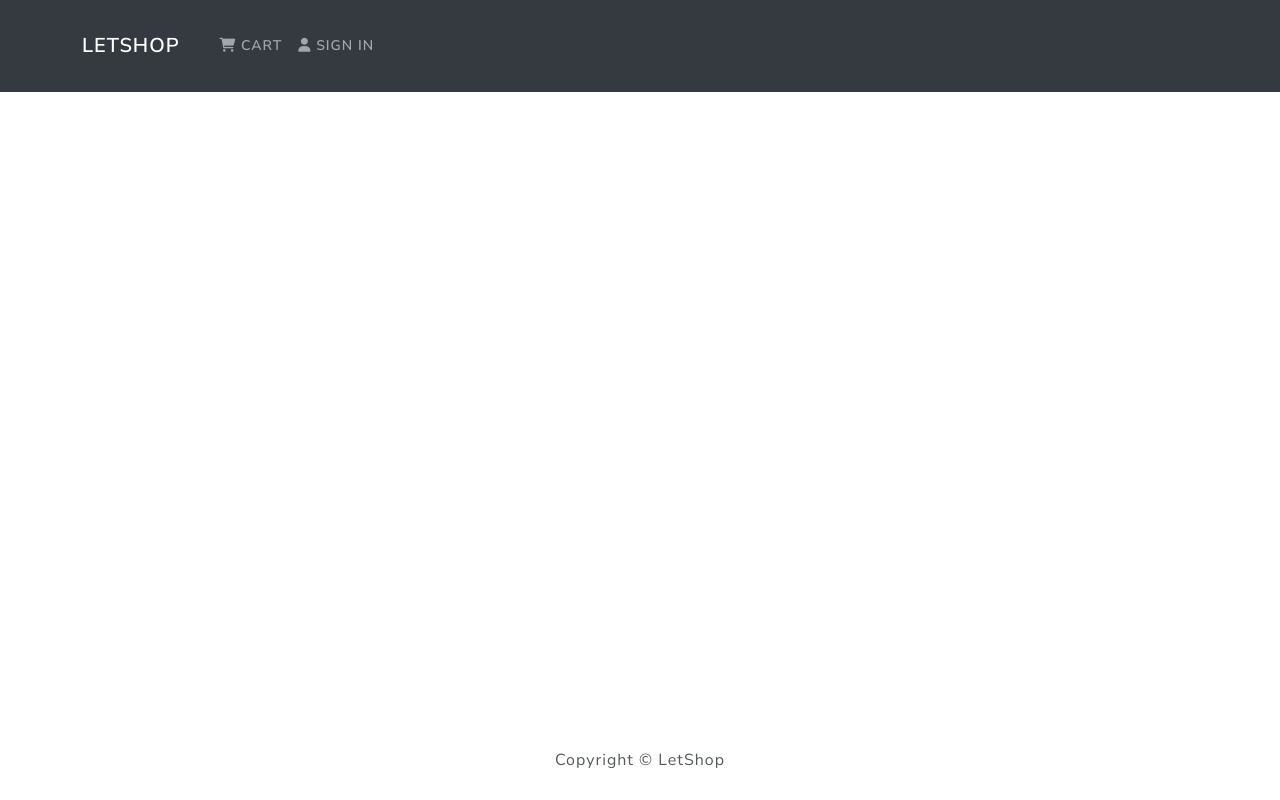
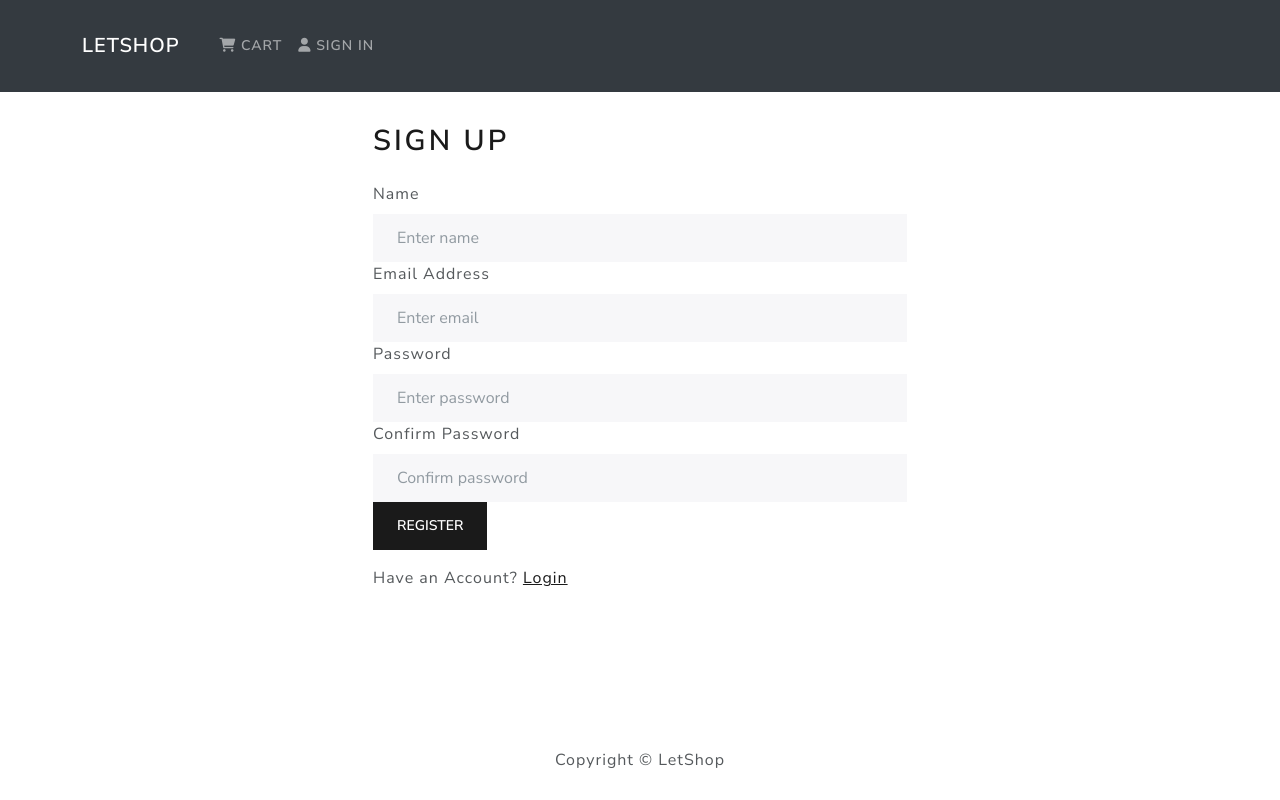
Before and after one commit to Gus199/letshop, a React (Create React App) app in the folder frontend/: page /register in a window 1280 px wide. Built offline with nearby package versions, Linux system fonts and the light colour scheme.

Commit message:
Add login and register from

```diff
--- a/frontend/src/App.js
+++ b/frontend/src/App.js
@@ -2,25 +2,26 @@ import { BrowserRouter as Router, Route, Routes } from 'react-router-dom';
 import { Container } from 'react-bootstrap';
 import Header from './components/Header';
 import Footer from './components/Footer';
-import HomeScreen from './screens/HomeScreen';
-import ProductScreen from './screens/ProductScreen';
+import HomePage from './pages/HomePage';
+import ProductsDetails from './pages/ProductsDetails';
+import Login from './pages/Login';
+import Register from './pages/Register';
 
 function App() {
-
   return (
     <Router>
       <Header />
 
-
-        <main className='py-3'>
-          <Container>
+      <main className='py-3'>
+        <Container>
           <Routes>
-            <Route path='/' element={<HomeScreen />} />
-            <Route path='/product/:id' element={<ProductScreen />} />
-            </Routes>
-          </Container>
-        </main>
-
+            <Route path='/' element={<HomePage />} />
+            <Route path='/product/:id' element={<ProductsDetails />} />
+            <Route path='/login' element={<Login />} />
+            <Route path='/register' element={<Register />} />
+          </Routes>
+        </Container>
+      </main>
 
       <Footer />
     </Router>
--- /dev/null
+++ b/frontend/src/components/FormContainer.js
@@ -0,0 +1,16 @@
+import React from 'react'
+import { Container, Row, Col } from 'react-bootstrap'
+
+const FormContainer = ({ children }) => {
+  return (
+    <Container>
+      <Row className='justify-content-md-center'>
+        <Col xs={12} md={6}>
+          {children}
+        </Col>
+      </Row>
+    </Container>
+  )
+}
+
+export default FormContainer
--- a/frontend/src/screens/HomeScreen.js
+++ b/frontend/src/pages/HomePage.js
@@ -3,7 +3,7 @@ import React, {useState, useEffect}from 'react'
 import { Row, Col } from 'react-bootstrap'
 import Product from '../components/Product'
 
-const HomeScreen = () => {
+const HomePage = () => {
   const [products, setProducts] = useState([])
 useEffect(() => {
    const fetchProducts = async () => {
@@ -28,4 +28,4 @@ useEffect(() => {
   )
 }
 
-export default HomeScreen
+export default HomePage
--- /dev/null
+++ b/frontend/src/pages/Login.js
@@ -0,0 +1,57 @@
+import React, { useState, useEffect } from 'react'
+import { Link } from 'react-router-dom'
+
+import { Form, Button, Row, Col } from 'react-bootstrap'
+import FormContainer from '../components/FormContainer'
+
+
+const Login = ({ location, history }) => {
+  const [email, setEmail] = useState('')
+  const [password, setPassword] = useState('')
+
+  return (
+    <FormContainer>
+      <h1>Sign In</h1>
+
+      <Form >
+        <Form.Group controlId='email'>
+          <Form.Label>Email Address</Form.Label>
+          <Form.Control
+            type='email'
+            placeholder='Enter email'
+            value={email}
+            onChange={(e) => setEmail(e.target.value)}
+          ></Form.Control>
+        </Form.Group>
+
+        <Form.Group controlId='password'>
+          <Form.Label>Password</Form.Label>
+          <Form.Control
+            type='password'
+            placeholder='Enter password'
+            value={password}
+            onChange={(e) => setPassword(e.target.value)}
+          ></Form.Control>
+        </Form.Group>
+
+        <Button type='submit' variant='primary'>
+          Sign In
+        </Button>
+      </Form>
+
+      <Row className='py-3'>
+        <Col>
+          New Customer?{' '}
+          {/* <Link to={redirect ? `/register?redirect=${redirect}` : '/register'}>
+            Register
+          </Link> */}
+          <Link to='/register'>
+            Register
+          </Link>
+        </Col>
+      </Row>
+    </FormContainer>
+  )
+}
+
+export default Login
--- a/frontend/src/screens/ProductScreen.js
+++ b/frontend/src/pages/ProductsDetails.js
@@ -6,7 +6,7 @@ import { Row, Col, Image, ListGroup, Card, Button,  } from 'react-bootstrap';
 import Rating from '../components/Rating';
 
 
-const ProductScreen = () => {
+const ProductsDetails = () => {
   const params = useParams();
   const [product, setProduct] = useState({})
 
@@ -82,4 +82,4 @@ const ProductScreen = () => {
   );
 };
 
-export default ProductScreen;
+export default ProductsDetails;
--- /dev/null
+++ b/frontend/src/pages/Register.js
@@ -0,0 +1,87 @@
+import React, { useState, useEffect } from 'react'
+import { Link } from 'react-router-dom'
+import { Form, Button, Row, Col } from 'react-bootstrap'
+
+
+import FormContainer from '../components/FormContainer'
+
+
+const Register = () => {
+  const [name, setName] = useState('')
+  const [email, setEmail] = useState('')
+  const [password, setPassword] = useState('')
+  const [confirmPassword, setConfirmPassword] = useState('')
+
+
+
+
+
+
+
+
+  return (
+    <FormContainer>
+      <h1>Sign Up</h1>
+
+      <Form >
+        <Form.Group controlId='name'>
+          <Form.Label>Name</Form.Label>
+          <Form.Control
+            type='name'
+            placeholder='Enter name'
+            value={name}
+            onChange={(e) => setName(e.target.value)}
+          ></Form.Control>
+        </Form.Group>
+
+        <Form.Group controlId='email'>
+          <Form.Label>Email Address</Form.Label>
+          <Form.Control
+            type='email'
+            placeholder='Enter email'
+            value={email}
+            onChange={(e) => setEmail(e.target.value)}
+          ></Form.Control>
+        </Form.Group>
+
+        <Form.Group controlId='password'>
+          <Form.Label>Password</Form.Label>
+          <Form.Control
+            type='password'
+            placeholder='Enter password'
+            value={password}
+            onChange={(e) => setPassword(e.target.value)}
+          ></Form.Control>
+        </Form.Group>
+
+        <Form.Group controlId='confirmPassword'>
+          <Form.Label>Confirm Password</Form.Label>
+          <Form.Control
+            type='password'
+            placeholder='Confirm password'
+            value={confirmPassword}
+            onChange={(e) => setConfirmPassword(e.target.value)}
+          ></Form.Control>
+        </Form.Group>
+
+        <Button type='submit' variant='primary'>
+          Register
+        </Button>
+      </Form>
+
+      <Row className='py-3'>
+        <Col>
+          Have an Account?{' '}
+          {/* <Link to={redirect ? `/login?redirect=${redirect}` : '/login'}>
+            Login
+          </Link> */}
+          <Link to='/login'>
+            Login
+          </Link>
+        </Col>
+      </Row>
+    </FormContainer>
+  )
+}
+
+export default Register
```
